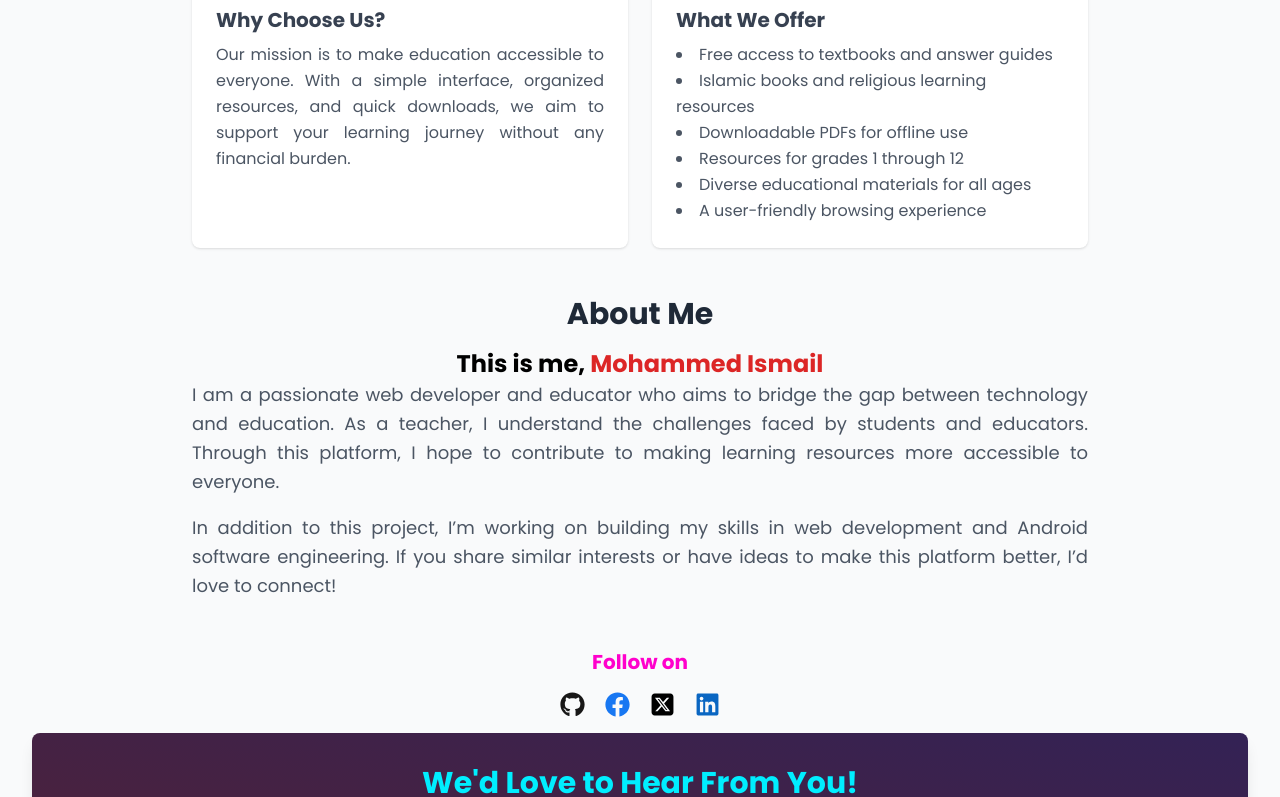
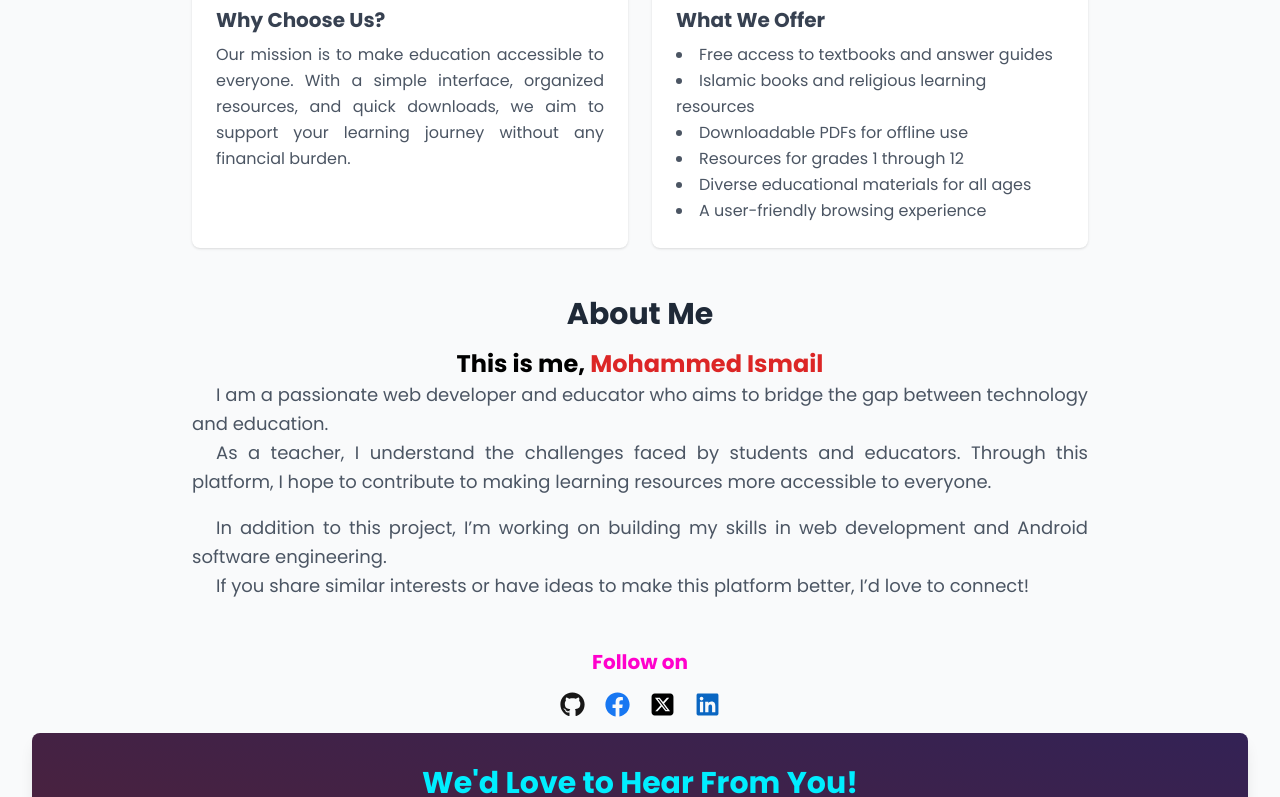
Before and after one commit to mdaleardc/myanmar-books-client, a React (Vite) app: page / in a window 1280 px wide. Shown: the part 505-1302 px from the top of the page. Built offline with nearby package versions, Linux system fonts and the light colour scheme; no server answers.

Commit message:
line break

```diff
--- a/src/components/About.jsx
+++ b/src/components/About.jsx
@@ -40,11 +40,16 @@ const About = () => {
         <h4 className='text-center text-2xl font-semibold'>
           This is me, <a href="https://ismaildevcode.netlify.app/" className='text-red-600'>Mohammed Ismail</a>
         </h4>
-        <p className="text-gray-600 text-lg leading-relaxed text-justify">
-          I am a passionate web developer and educator who aims to bridge the gap between technology and education. As a teacher, I understand the challenges faced by students and educators. Through this platform, I hope to contribute to making learning resources more accessible to everyone.
+        <p className="text-gray-600 indent-6 text-lg leading-relaxed text-justify">
+          I am a passionate web developer and educator who aims to bridge the gap between technology and education.</p>
+        <p className="text-gray-600 indent-6 text-lg leading-relaxed text-justify">
+        As a teacher, I understand the challenges faced by students and educators. Through this platform, I hope to contribute to making learning resources more accessible to everyone.
         </p>
-        <p className="text-gray-600 text-lg mt-4 leading-relaxed text-justify">
-          In addition to this project, I’m working on building my skills in web development and Android software engineering. If you share similar interests or have ideas to make this platform better, I’d love to connect!
+        <p className="text-gray-600 indent-6 text-lg mt-4 leading-relaxed text-justify">
+          In addition to this project, I’m working on building my skills in web development and Android software engineering.
+          </p>
+        <p className="text-gray-600 indent-6 text-lg leading-relaxed text-justify">
+        If you share similar interests or have ideas to make this platform better, I’d love to connect!
         </p>
       </div>
 
```
